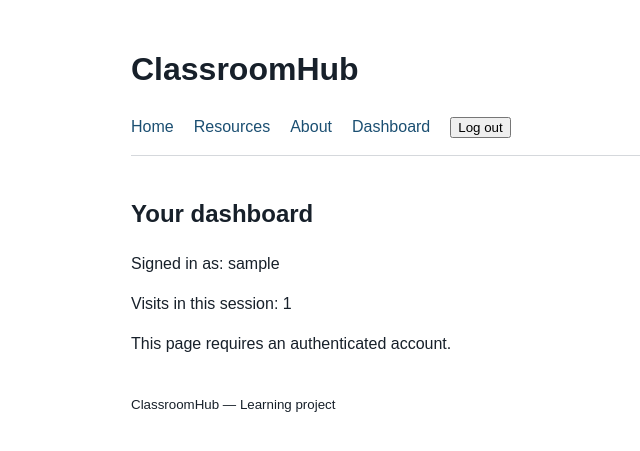
After one commit to skyyleerr/ClassroomHub, a Django app: page /dashboard/ in a window 1280 px wide. The commit adds this page. Shown: the top 451 px of the page, without its empty margins (59-699 px from the left). Run offline with Django 5.2, Linux system fonts and the light colour scheme; the visitor is signed in with stand-in values (Sample User, id 1).

Commit message:
feat: protect dashboard with sessions
Co-Authored-By: Claude Sonnet 5.5 <noreply@anthropic.com>
Claude-Session: https://claude.ai/code/session_01Y4gb7hQeanCkGMDSab6aJS

```diff
--- a/pages/templates/pages/base.html
+++ b/pages/templates/pages/base.html
@@ -44,6 +44,7 @@
             <a href="{% url 'pages:about' %}">About</a>
 
             {% if user.is_authenticated %}
+                <a href="{% url 'pages:dashboard' %}">Dashboard</a>
                 <form method="post" action="{% url 'pages:logout' %}">
                     {% csrf_token %}
                     <button type="submit">Log out</button>
--- /dev/null
+++ b/pages/templates/pages/dashboard.html
@@ -0,0 +1,10 @@
+{% extends "pages/base.html" %}
+
+{% block title %}Dashboard | ClassroomHub{% endblock %}
+
+{% block content %}
+    <h2>Your dashboard</h2>
+    <p>Signed in as: {{ user.username }}</p>
+    <p>Visits in this session: {{ visit_count }}</p>
+    <p>This page requires an authenticated account.</p>
+{% endblock %}
--- a/pages/urls.py
+++ b/pages/urls.py
@@ -21,4 +21,5 @@ urlpatterns = [
         auth_views.LogoutView.as_view(),
         name="logout",
     ),
+    path("dashboard/", views.dashboard, name="dashboard"),
 ]
--- a/pages/views.py
+++ b/pages/views.py
@@ -1,3 +1,4 @@
+from django.contrib.auth.decorators import login_required
 from django.contrib.auth.forms import UserCreationForm
 from django.shortcuts import redirect, render
 
@@ -44,3 +45,15 @@ def signup(request):
         form = UserCreationForm()
 
     return render(request, "pages/signup.html", {"form": form})
+
+
+@login_required
+def dashboard(request):
+    visit_count = request.session.get("dashboard_visits", 0) + 1
+    request.session["dashboard_visits"] = visit_count
+
+    return render(
+        request,
+        "pages/dashboard.html",
+        {"visit_count": visit_count},
+    )
```
